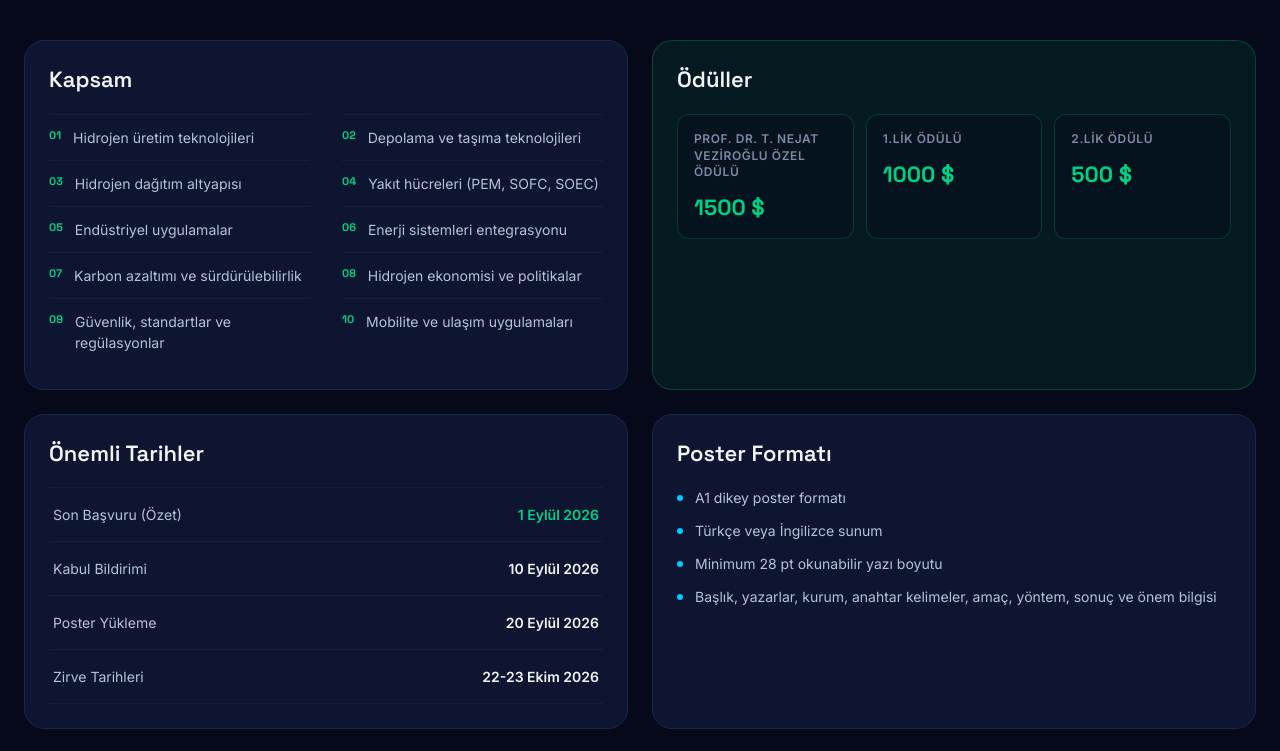
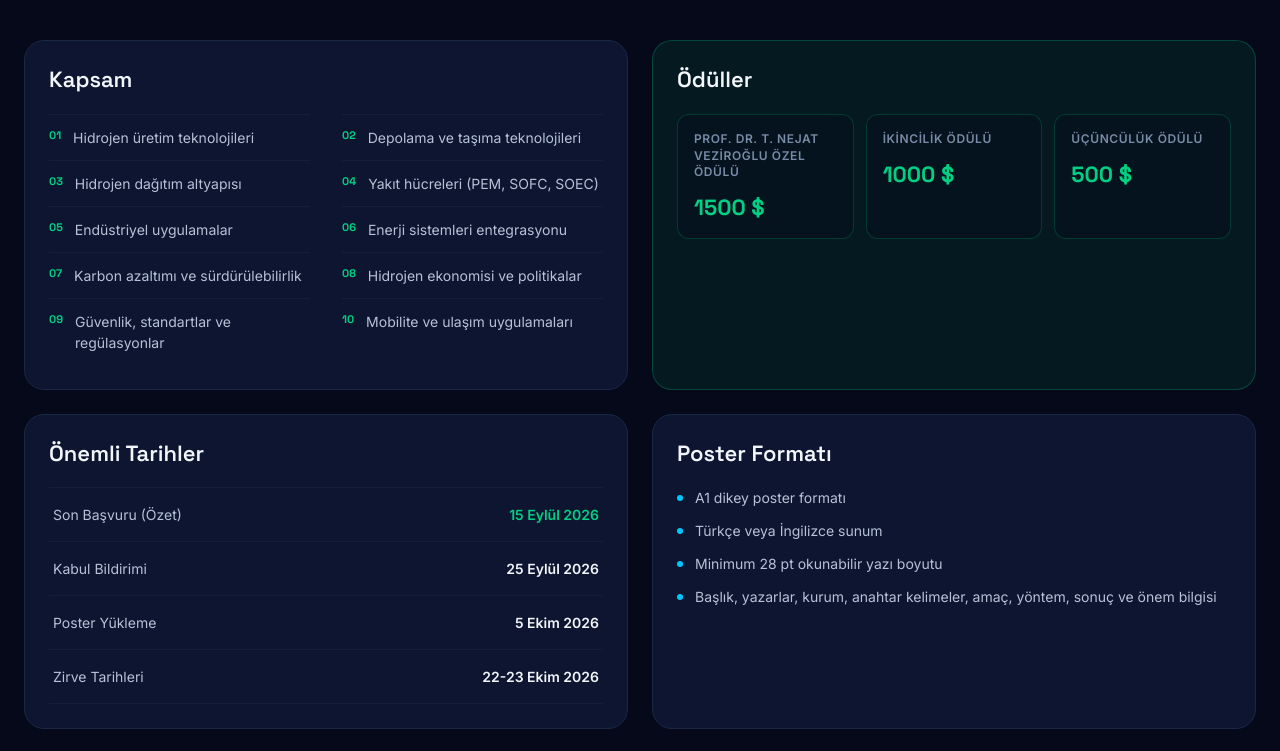
Before and after one commit to turkesdedeci/h2zirve, a Next.js app: page /poster-cagrisi in a window 1280 px wide. Shown: the part 400-1151 px from the top of the page. Built offline with nearby package versions, Linux system fonts and the light colour scheme.

Commit message:
fix(poster): update deadlines and award labels

```diff
--- a/src/app/poster-basvurusu/layout.tsx
+++ b/src/app/poster-basvurusu/layout.tsx
@@ -3,7 +3,7 @@ import type { Metadata } from "next";
 export const metadata: Metadata = {
   title: "Poster Özeti Başvurusu",
   description:
-    "Türkiye Hidrojen Zirvesi 2026 poster çağrısı — genişletilmiş özetinizi 1 Eylül 2026 tarihine kadar yükleyin.",
+    "Türkiye Hidrojen Zirvesi 2026 poster çağrısı — genişletilmiş özetinizi 15 Eylül 2026 tarihine kadar yükleyin.",
 };
 
 export default function PosterBasvurusuLayout({
--- a/src/app/poster-basvurusu/page.tsx
+++ b/src/app/poster-basvurusu/page.tsx
@@ -339,9 +339,9 @@ export default function PosterBasvurusu() {
               Türkiye Hidrojen Zirvesi 2026
             </h1>
             <p className="mt-4 max-w-2xl text-h2-body leading-relaxed text-h2-ink-2">
-              Genişletilmiş özetinizi 1 Eylül 2026 tarihine kadar yükleyin.
-              Kabul edilen çalışmalar için final poster yükleme süreci 10 Eylül
-              2026 tarihinde açılacaktır.
+              Genişletilmiş özetinizi 15 Eylül 2026 tarihine kadar yükleyin.
+              Kabul edilen çalışmalar için final posterinizi 5 Ekim 2026
+              tarihine kadar yükleyin.
             </p>
           </div>
 
@@ -690,9 +690,9 @@ export default function PosterBasvurusu() {
             </h2>
             <div className="mt-5 space-y-3">
               {[
-                ["Son Başvuru", "1 Eylül 2026"],
-                ["Kabul Bildirimi", "10 Eylül 2026"],
-                ["Poster Yükleme", "20 Eylül 2026"],
+                ["Son Başvuru", "15 Eylül 2026"],
+                ["Kabul Bildirimi", "25 Eylül 2026"],
+                ["Poster Yükleme", "5 Ekim 2026"],
                 ["Zirve", "22-23 Ekim 2026"],
               ].map(([label, value]) => (
                 <div
--- a/src/components/CallForPapers.tsx
+++ b/src/components/CallForPapers.tsx
@@ -14,16 +14,16 @@ const topics = [
 ];
 
 const dates = [
-  { label: "Son Başvuru (Özet)", value: "1 Eylül 2026", highlight: true },
-  { label: "Kabul Bildirimi", value: "10 Eylül 2026" },
-  { label: "Poster Yükleme", value: "20 Eylül 2026" },
+  { label: "Son Başvuru (Özet)", value: "15 Eylül 2026", highlight: true },
+  { label: "Kabul Bildirimi", value: "25 Eylül 2026" },
+  { label: "Poster Yükleme", value: "5 Ekim 2026" },
   { label: "Zirve Tarihleri", value: "22-23 Ekim 2026" },
 ];
 
 const awards = [
   { title: "Prof. Dr. T. Nejat Veziroğlu Özel Ödülü", amount: "1500 $" },
-  { title: "1.lik Ödülü", amount: "1000 $" },
-  { title: "2.lik Ödülü", amount: "500 $" },
+  { title: "İkincilik Ödülü", amount: "1000 $" },
+  { title: "Üçüncülük Ödülü", amount: "500 $" },
 ];
 
 const journals = [
@@ -73,7 +73,7 @@ function CallForPapersPreview() {
 
         <dl className="divide-y divide-h2-border border-y border-h2-border">
           {[
-            ["Son Başvuru", "1 Eylül 2026"],
+            ["Son Başvuru", "15 Eylül 2026"],
             ["En Yüksek Ödül", "1500 $"],
             ["Poster Formatı", "A1 · Türkçe veya İngilizce"],
             ["Yayın İmkânı", "Seçilen çalışmalar için özel sayı daveti"],
@@ -265,7 +265,7 @@ export default function CallForPapers({
               Başvuru
             </h3>
             <p className="mt-3 text-h2-small leading-relaxed text-h2-ink-2">
-              Poster özeti başvuruları 1 Eylül 2026 tarihine kadar alınacaktır.
+              Poster özeti başvuruları 15 Eylül 2026 tarihine kadar alınacaktır.
               Poster dosyası yükleme süreci kabul bildirimi sonrasında aktif
               olacaktır.
             </p>
```
